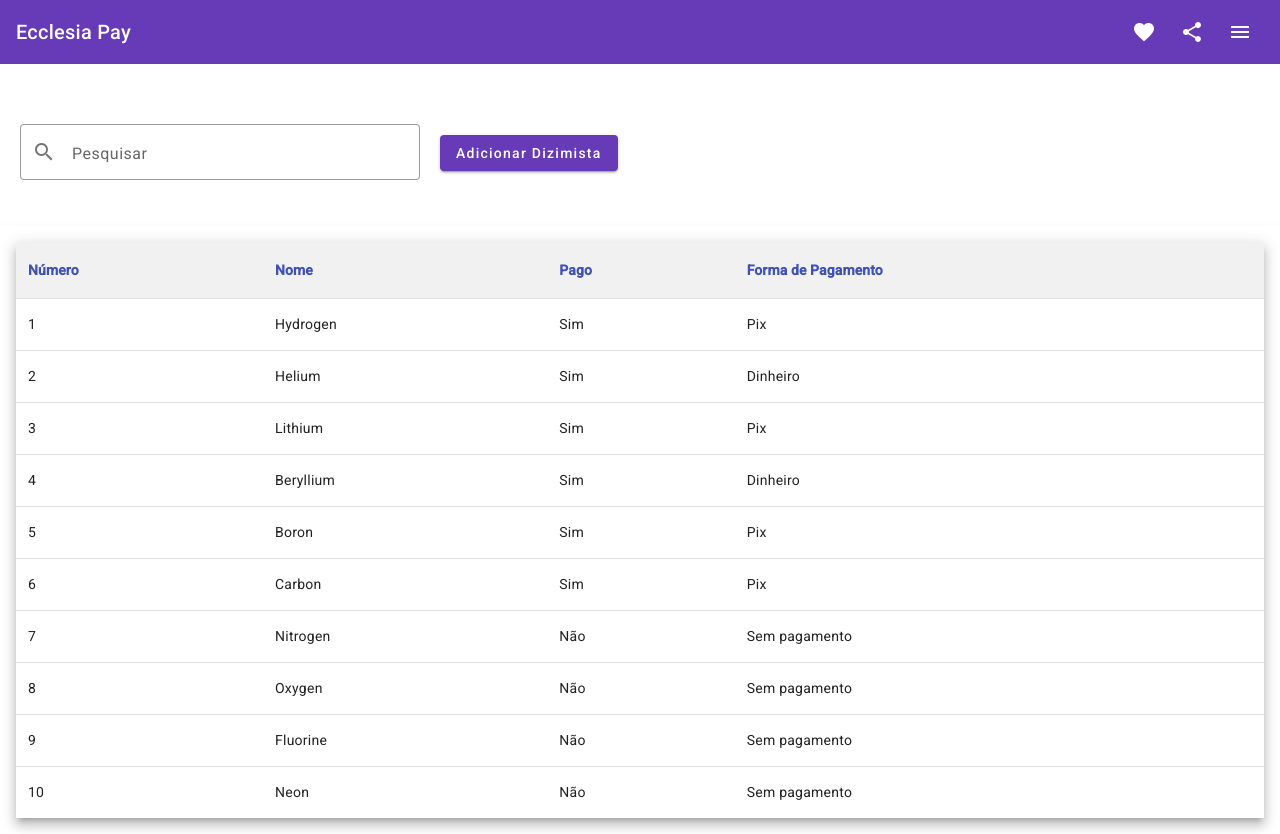
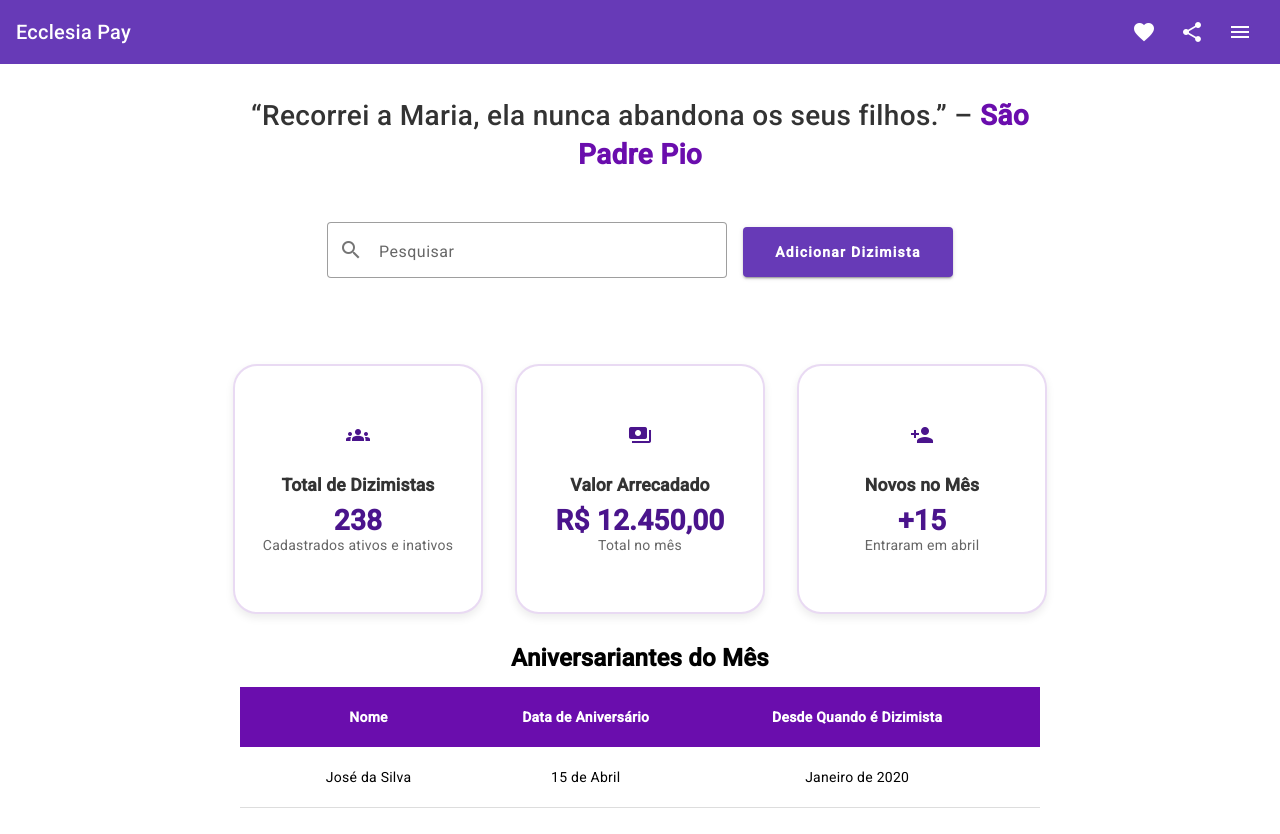
Before and after one commit to souzannatha/EcclesiaPay, an Angular app: page /dashboard in a window 1280 px wide. After the commit the page ends 808 px from the top, so only its background shows below. Built offline with nearby package versions, Linux system fonts and the light colour scheme.

Commit message:
feat: added dashboard layout change.

```diff
--- a/src/app/modules/dashboard/dashboard.component.html
+++ b/src/app/modules/dashboard/dashboard.component.html
@@ -1,48 +1,65 @@
 <app-toolbar></app-toolbar>
+
 <div class="content-wrapper">
-  <mat-form-field appearance="outline" class="search-field">
-    <mat-label>Pesquisar</mat-label>
-    <input
-      matInput
-      (keyup)="applyFilter($event)"
-      placeholder="Ex. Nathã Souza Lopes"
-      #input
-    />
-    <mat-icon matPrefix>search</mat-icon>
-  </mat-form-field>
-  <button mat-raised-button color="primary" (click)="openDialog()" class="add-dizimista">Adicionar Dizimista</button>
+  <div class="content-phrase">
+    <h2>
+      {{ messageText }} –
+      <span class="author-highlight">{{ messageAuthor }}</span>
+    </h2>
 
+    <div class="phrase-actions">
+      <div>
+        <mat-form-field appearance="outline" class="search-field">
+          <mat-label>Pesquisar</mat-label>
+          <input matInput placeholder="Ex. Nathã Souza Lopes" #input />
+          <mat-icon matPrefix>search</mat-icon>
+        </mat-form-field>
+        <button
+          mat-raised-button
+          color="primary"
+          (click)="openDialog()"
+          class="add-dizimista"
+        >
+          Adicionar Dizimista
+        </button>
+      </div>
+    </div>
+  </div>
+  <div class="dashboard-cards">
+    <div class="metric-card">
+      <mat-icon class="metric-icon" color="primary">groups</mat-icon>
+      <h3 class="metric-title">Total de Dizimistas</h3>
+      <p class="metric-value">238</p>
+      <span class="metric-desc">Cadastrados ativos e inativos</span>
+    </div>
 
-  <div class="table-wrapper">
-    <table mat-table [dataSource]="dataSource" class="mat-elevation-z8 custom-table">
-      <ng-container matColumnDef="position">
-        <th mat-header-cell *matHeaderCellDef> Número </th>
-        <td mat-cell *matCellDef="let element"> {{ element.position }} </td>
-      </ng-container>
+    <div class="metric-card">
+      <mat-icon class="metric-icon" color="accent">payments</mat-icon>
+      <h3 class="metric-title">Valor Arrecadado</h3>
+      <p class="metric-value">R$ 12.450,00</p>
+      <span class="metric-desc">Total no mês</span>
+    </div>
 
-      <ng-container matColumnDef="name">
-        <th mat-header-cell *matHeaderCellDef> Nome </th>
-        <td mat-cell *matCellDef="let element"> {{ element.name }} </td>
-      </ng-container>
-
-      <ng-container matColumnDef="paid">
-        <th mat-header-cell *matHeaderCellDef> Pago </th>
-        <td mat-cell *matCellDef="let element"> {{ element.paid }} </td>
-      </ng-container>
-
-      <ng-container matColumnDef="paymentMethod">
-        <th mat-header-cell *matHeaderCellDef> Forma de Pagamento </th>
-        <td mat-cell *matCellDef="let element"> {{ element.paymentMethod }} </td>
-      </ng-container>
-
-      <tr mat-header-row *matHeaderRowDef="displayedColumns"></tr>
-      <tr mat-row *matRowDef="let row; columns: displayedColumns"></tr>
-
-      <tr class="mat-row" *matNoDataRow>
-        <td class="mat-cell" colspan="4">
-          Nenhum dado corresponde ao filtro "{{ input.value }}"
-        </td>
-      </tr>
-    </table>
+    <div class="metric-card">
+      <mat-icon class="metric-icon" color="warn">person_add</mat-icon>
+      <h3 class="metric-title">Novos no Mês</h3>
+      <p class="metric-value">+15</p>
+      <span class="metric-desc">Entraram em abril</span>
+    </div>
+  </div>
+  <div class="birthday-section">
+    <h3>Aniversariantes do Mês</h3>
+    <div class="birthday-table">
+      <div class="birthday-table-header">
+        <div class="birthday-table-cell">Nome</div>
+        <div class="birthday-table-cell">Data de Aniversário</div>
+        <div class="birthday-table-cell">Desde Quando é Dizimista</div>
+      </div>
+      <div class="birthday-table-row">
+        <div class="birthday-table-cell">José da Silva</div>
+        <div class="birthday-table-cell">15 de Abril</div>
+        <div class="birthday-table-cell">Janeiro de 2020</div>
+      </div>
+    </div>
   </div>
 </div>
--- a/src/app/modules/dashboard/dashboard.component.scss
+++ b/src/app/modules/dashboard/dashboard.component.scss
@@ -1,57 +1,164 @@
-.table-wrapper {
-  margin-top: 24px;
-  overflow-x: auto;
-  background-color: #ffffff;
-  padding: 16px;
-  box-shadow: 0 4px 12px rgba(0, 0, 0, 0.05);
+.content-phrase {
+  max-width: 1600px;
+  margin: 0 auto;
+  display: flex;
+  flex-direction: column;
+  align-items: center;
+  justify-content: center;
+  gap: 2rem;
+  padding: 2rem 1rem;
+  text-align: center;
+  h2 {
+    font-size: 1.75rem;
+    font-weight: 500;
+    max-width: 800px;
+    line-height: 1.4;
+    color: #333;
+  }
 }
 
-.custom-table {
-  width: 100%;
-  border-collapse: collapse;
-
-  th {
-    background-color: #f1f1f1;
-    font-weight: 600;
-    color: #3f51b5;
-    padding: 12px;
-    text-align: left;
-    font-size: 14px;
+  .phrase-actions {
+    display: flex;
+    flex-direction: row;
+    align-items: center;
+    justify-content: center;
+    gap: 1rem;
+    flex-wrap: nowrap;
+    width: 900px;
+    max-width: 100%;
   }
 
-  td {
-    padding: 12px;
-    font-size: 14px;
-    border-top: 1px solid #e0e0e0;
-  }
-
-  tr.mat-row:hover {
-    background-color: #f9f9f9;
-  }
-
-  tr.mat-header-row {
-    border-bottom: 2px solid #e0e0e0;
-  }
-
-  tr.mat-row:last-child td {
-    border-bottom: none;
-  }
-
-}
-
-
 .search-field {
-  width: 100%;
-  max-width: 400px;
-  margin-top: 60px;
-  margin-left: 20px;
-
+  width: 400px;
   mat-icon {
     color: rgba(0, 0, 0, 0.54);
-
+  }
+  input {
+    font-size: 1rem;
   }
 }
 
 .add-dizimista {
-  margin-left: 20px;
+  height: 50px;
+  font-weight: 600;
+  padding: 1.2rem 2rem;
+  white-space: nowrap;
+  margin-left: 1rem;
 }
+
+.author-highlight {
+  color: #6A0DAD;
+  font-weight: 600;
+}
+
+.dashboard-cards {
+  display: flex;
+  flex-wrap: wrap;
+  justify-content: center;
+  gap: 2rem;
+  margin-top: 2rem;
+}
+
+.metric-card {
+  width: 250px;
+  height: 250px;
+  background: #ffffff; // mais contraste que o cinza anterior
+  border-radius: 1.5rem;
+  box-shadow: 0 6px 12px rgba(0, 0, 0, 0.1); // mais intensa
+  border: 2px solid rgba(106, 13, 173, 0.15); // borda com leve roxo
+  box-shadow: 0 4px 8px rgba(0, 0, 0, 0.08);
+  padding: 1.5rem;
+  display: flex;
+  flex-direction: column;
+  align-items: center;
+  justify-content: center;
+  text-align: center;
+  transition: transform 0.2s ease;
+
+  &:hover {
+    transform: translateY(-5px);
+  }
+
+  .metric-icon {
+    margin-bottom: 1rem;
+    color: #4a148c;
+  }
+  .metric-title {
+    font-size: 1.1rem;
+    font-weight: 600;
+    margin: 0.5rem 0;
+    color: #333;
+  }
+
+  .metric-value {
+    font-size: 1.75rem;
+    font-weight: 700;
+    margin: 0.25rem 0;
+    color: #4a148c;
+  }
+
+  .metric-desc {
+    font-size: 0.875rem;
+    color: #666;
+  }
+}
+.birthday-section {
+  display: flex;
+  align-items: center;
+  justify-content: center;
+  flex-direction: column;
+  margin-top: 30px;
+}
+
+.birthday-section h3 {
+  font-size: 24px;
+  font-weight: bold;
+  margin-bottom: 15px;
+}
+
+.birthday-table {
+  width: 100%;
+  max-width: 800px;
+  border-collapse: collapse;
+}
+
+.birthday-table-header {
+  display: grid;
+  grid-template-columns: 2fr 2fr 3fr; /* Ajustado para mais espaço para 'Desde Quando é Dizimista' */
+  background-color: #6a0dad;
+  color: #fff;
+  font-weight: bold;
+  padding: 10px 20px;
+}
+
+.birthday-table-row {
+  display: grid;
+  grid-template-columns: 2fr 2fr 3fr;
+  align-items: center;
+  padding: 10px 20px;
+  border-bottom: 1px solid #ddd;
+}
+
+.birthday-table-cell {
+  padding: 10px;
+  text-align: center;
+}
+
+
+.birthday-photo {
+  width: 40px;
+  height: 40px;
+  border-radius: 50%;
+  object-fit: cover;
+  margin: 0 auto;
+}
+
+
+.birthday-name {
+  font-weight: bold;
+}
+
+.birthday-date {
+  font-size: 14px;
+  color: #888;
+}
--- a/src/app/modules/dashboard/dashboard.component.ts
+++ b/src/app/modules/dashboard/dashboard.component.ts
@@ -4,42 +4,39 @@ import { MatTableDataSource } from '@angular/material/table';
 import { DialogInputComponent } from 'src/app/components/dialog-input/dialog-input.component';
 
 type payment = 'Pix' | 'Dinheiro' | 'Sem pagamento';
-interface PeriodicElement {
-  name: string;
-  position: number;
-  paid: string;
-  paymentMethod: payment;
-}
-
-const ELEMENT_DATA: PeriodicElement[] = [
-  { position: 1, name: 'Hydrogen', paid: 'Sim', paymentMethod: 'Pix' },
-  { position: 2, name: 'Helium', paid: 'Sim', paymentMethod: 'Dinheiro' },
-  { position: 3, name: 'Lithium', paid: 'Sim', paymentMethod: 'Pix' },
-  { position: 4, name: 'Beryllium', paid: 'Sim', paymentMethod: 'Dinheiro' },
-  { position: 5, name: 'Boron', paid: 'Sim', paymentMethod: 'Pix' },
-  { position: 6, name: 'Carbon', paid: 'Sim', paymentMethod: 'Pix' },
-  {position: 7,name: 'Nitrogen',paid: 'Não',paymentMethod: 'Sem pagamento',},
-  { position: 8, name: 'Oxygen', paid: 'Não', paymentMethod: 'Sem pagamento' },
-  {position: 9,name: 'Fluorine',paid: 'Não',paymentMethod: 'Sem pagamento' },
-  { position: 10, name: 'Neon', paid: 'Não', paymentMethod: 'Sem pagamento' },
-];
 @Component({
   selector: 'app-dashboard',
   templateUrl: './dashboard.component.html',
   styleUrls: ['./dashboard.component.scss'],
 })
 export class DashboardComponent {
-  constructor(private dialog: MatDialog){}
+  messageText = '';
+  messageAuthor = '';
 
-  displayedColumns: string[] = ['position', 'name', 'paid', 'paymentMethod'];
-  dataSource = new MatTableDataSource(ELEMENT_DATA);
+  messages: string[] = [
+    '“Nunca se ouviu dizer que alguém que recorreu à Virgem Maria fosse desamparado.” – Santo Afonso de Ligório',
+    '“Com Maria, tudo por Jesus.” – São Marcelino Champagnat',
+    '“A devoção à Santíssima Virgem é sinal certo de predestinação.” – São Luís Maria Grignion de Montfort',
+    '“Recorrei a Maria, ela nunca abandona os seus filhos.” – São Padre Pio',
+    '“Confia em Maria e verás milagres.” – Santa Teresa de Calcutá',
+    '“A quem Deus quer fazer muito santo, faz muito devoto da Virgem Maria.” – São Luís Maria',
+    '“Maria é o caminho mais seguro, mais curto e mais perfeito para chegar até Jesus.” – São Luís Maria',
+    '“A oração é a chave do céu e Maria é a porta.” – Santo Agostinho',
+    '“Permanecei unidos a Maria, e tudo ficará bem.” – São João Bosco',
+    '“O Rosário é a arma para estes tempos.” – São Padre Pio',
+  ];
 
-  applyFilter(event: Event) {
-    const filterValue = (event.target as HTMLInputElement).value;
-    this.dataSource.filter = filterValue.trim().toLowerCase();
+  constructor(private dialog: MatDialog) {}
+
+  ngOnInit() {
+    const randomPhrase = Math.floor(Math.random() * this.messages.length);
+    const fullMessage = this.messages[randomPhrase];
+    const parts = fullMessage.split(' – ');
+    this.messageText = parts[0];
+    this.messageAuthor = parts[1] ?? '';
   }
 
-  openDialog(){
-    this.dialog.open(DialogInputComponent)
+  openDialog() {
+    this.dialog.open(DialogInputComponent);
   }
 }
```
Also changed, not shown: src/app/app.module.ts (+13 -11 lines).
